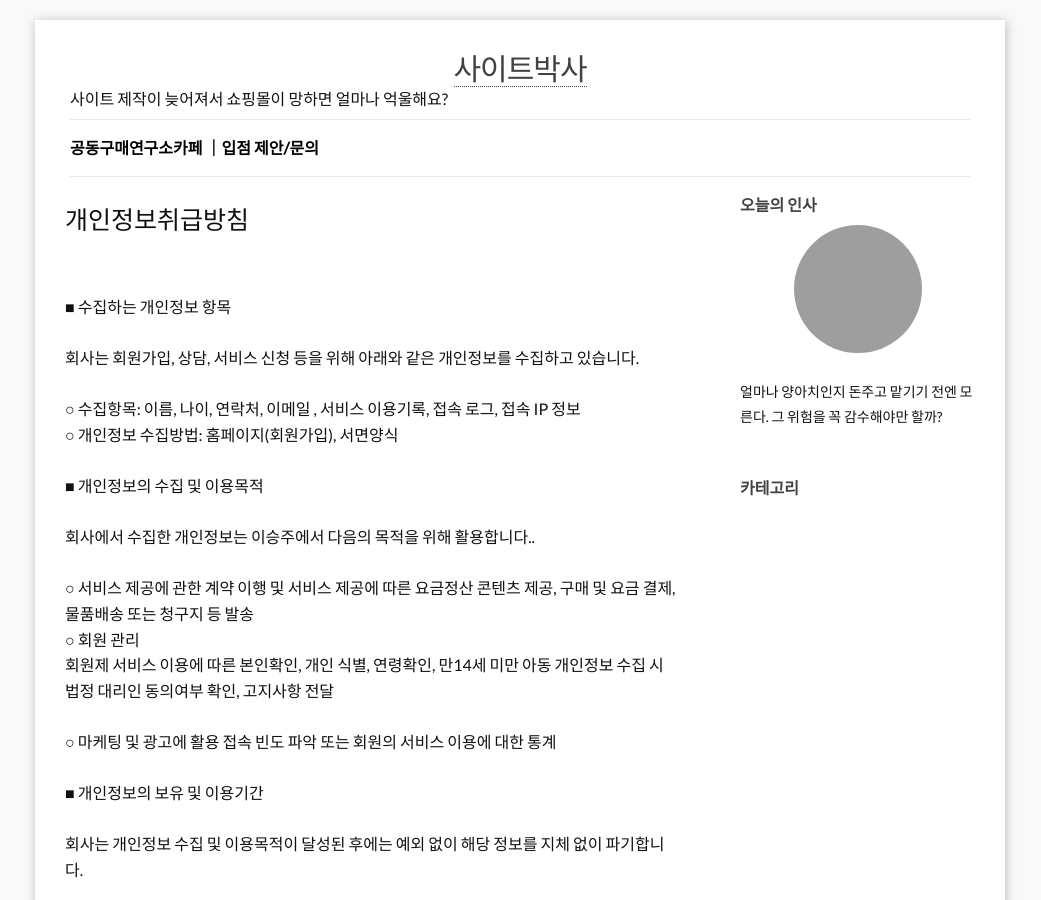
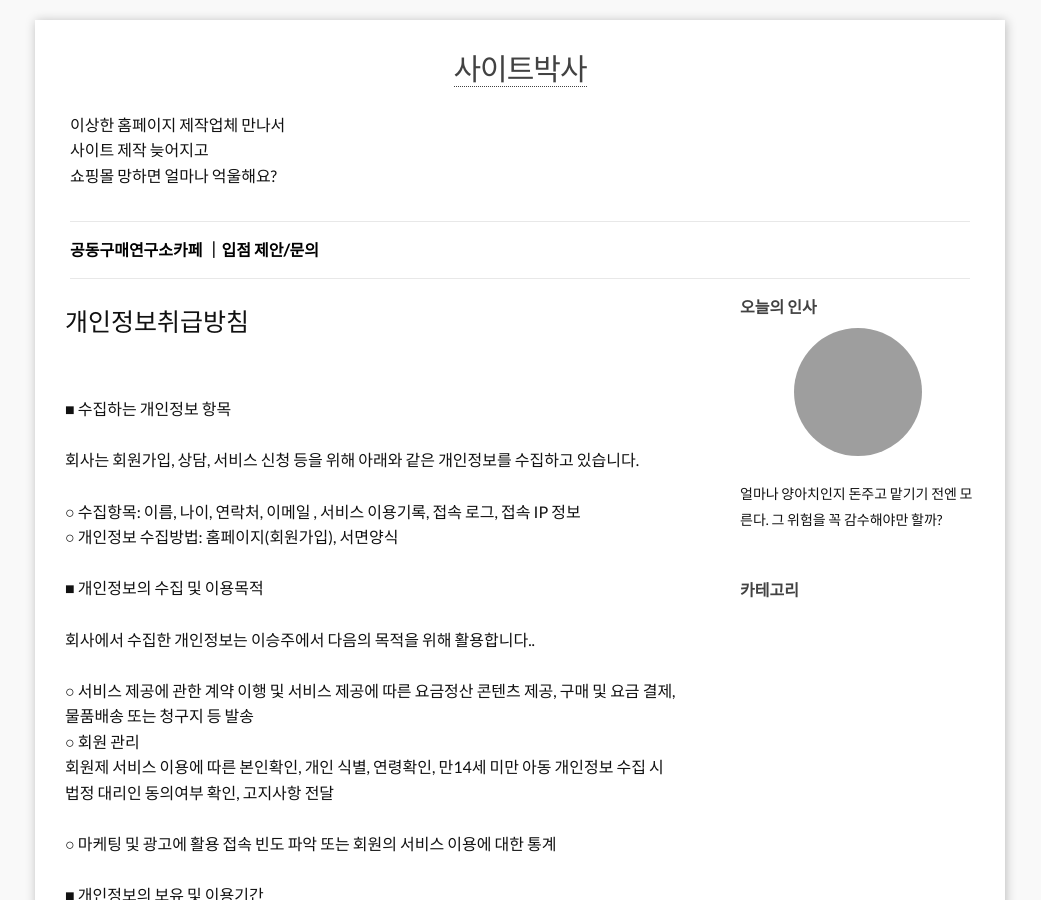
Before and after one commit to leevra/sitebaksa, a Jekyll site: the page built from privacy.md, in a window 1280 px wide and 900 px high. Shown: the whole window, without its empty margins (120-1161 px from the left). Built offline with Jekyll 4.4.1, drawn with Linux system fonts in a browser that asks for light colours; grey boxes are pictures that could not be loaded.

Commit message:
VersionActivity

```diff
--- a/_includes/header.html
+++ b/_includes/header.html
@@ -3,7 +3,10 @@
   <div class="wrapper">
 
     <h1 class="site-title"><a href="{{ site.baseurl }}/">사이트박사</a></h1>
-    <p>사이트 제작이 늦어져서 쇼핑몰이 망하면 얼마나 억울해요?</p>
+    <br>
+	<p>이상한 홈페이지 제작업체 만나서 <br>
+	사이트 제작 늦어지고 <br>
+	쇼핑몰 망하면 얼마나 억울해요?</p><br>
 
     <nav class="site-nav">
 
```
